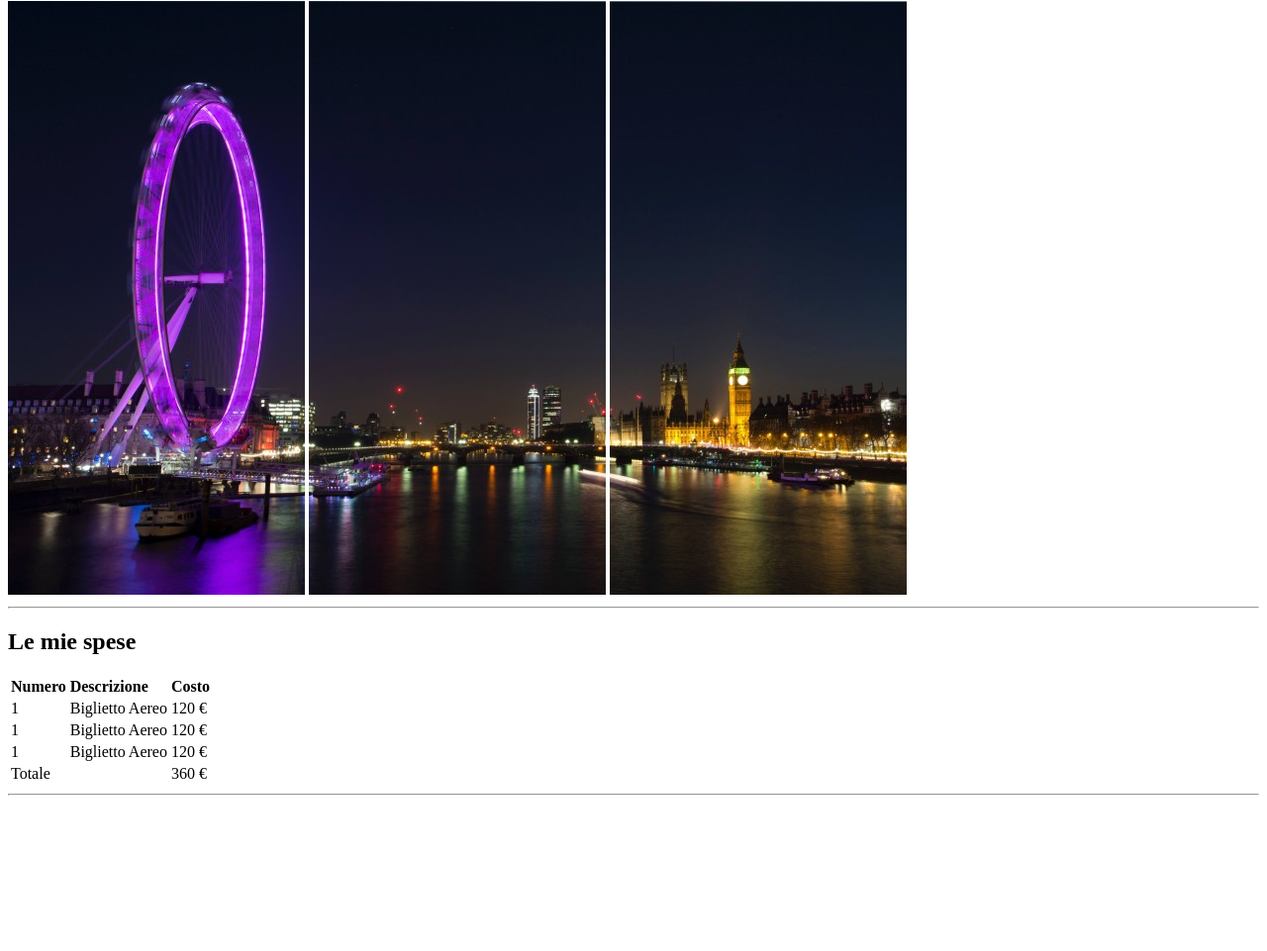
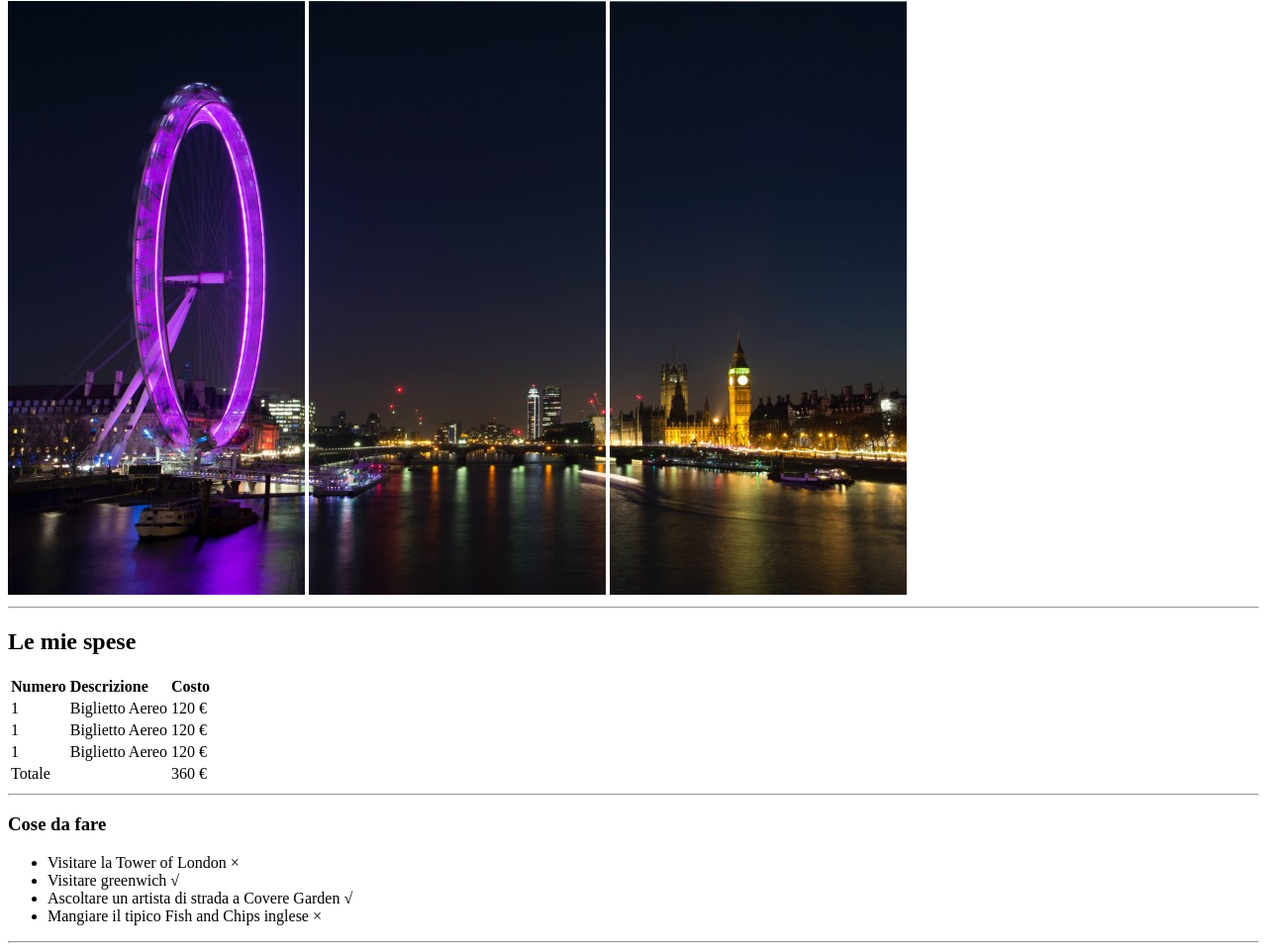
Before and after one commit to Fradala/html-london-trip, a plain HTML site: page index.html in a window 1280 px wide. Shown: the part 79-1040 px from the top of the page at 99% size. Before the commit the page ends 903 px from the top, so only its background shows below. Drawn offline with Linux system fonts and the light colour scheme.

Commit message:
inserito-testo-puntato

```diff
--- a/index.html
+++ b/index.html
@@ -49,7 +49,14 @@
             </tbody>
         </table>
         <hr>
-        <h2></h2>
+        <h3><strong>Cose da fare</strong></h3>
+        <ul>
+            <li>Visitare la Tower of London &times;</li>
+            <li>Visitare greenwich &radic; </li>
+            <li>Ascoltare un artista di strada a Covere Garden &radic;</li>
+            <li>Mangiare il tipico Fish and Chips inglese &times </li>
+        </ul>
+        <hr>
 
     </main>
 
```
